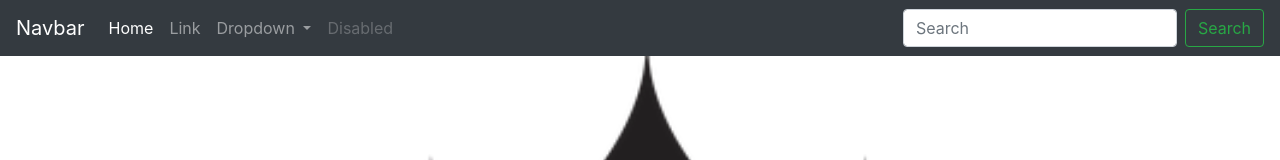
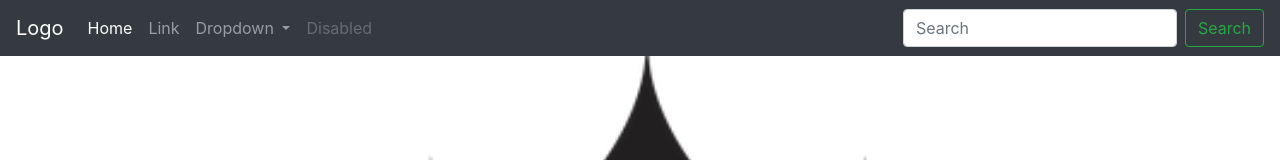
Before and after one commit to jealdana/FGW01, an Angular app: page / in a window 1280 px wide. Shown: the top 160 px of the page. Built offline with nearby package versions, Linux system fonts and the light colour scheme.

Commit message:
Changing the wording on the navbar

```diff
--- a/src/app/components/navbar/navbar.component.html
+++ b/src/app/components/navbar/navbar.component.html
@@ -1,5 +1,5 @@
 <nav class="navbar navbar-expand-lg navbar-dark bg-dark sticky-top">
-  <a class="navbar-brand" href="#">Navbar</a>
+  <a class="navbar-brand" href="#">Logo</a>
   <button class="navbar-toggler" type="button" data-toggle="collapse" data-target="#navbarSupportedContent" aria-controls="navbarSupportedContent" aria-expanded="false" aria-label="Toggle navigation">
     <span class="navbar-toggler-icon"></span>
   </button>
```
